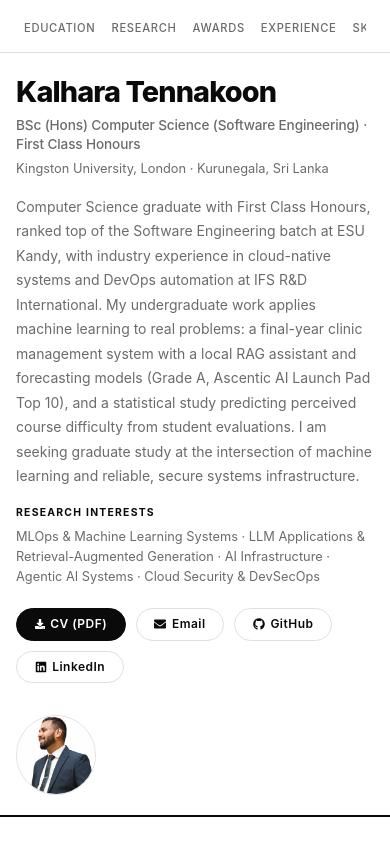
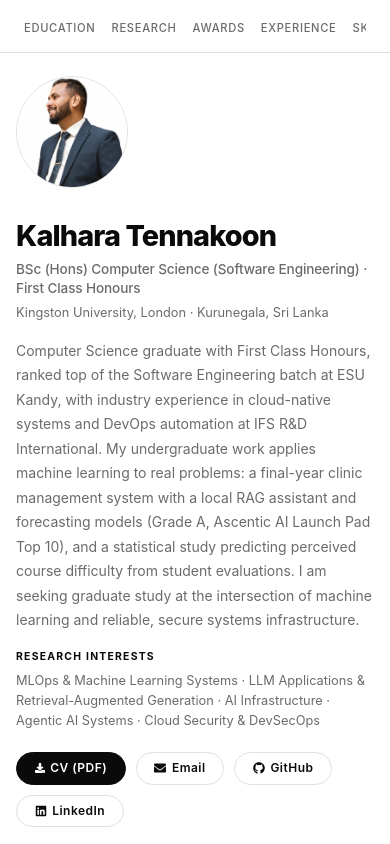
Before and after one commit to kalharatennakoon/kalharatennakoon.github.io, a React (Vite) app: page / in a window 390 px wide. Shown: the top 844 px of the page. Built offline with nearby package versions, Linux system fonts and the light colour scheme.

Commit message:
refactor: update profile image styling for better responsiveness and layout

```diff
--- a/src/components/Hero.tsx
+++ b/src/components/Hero.tsx
@@ -83,8 +83,8 @@ function Hero() {
           <img
             src="/profile.png"
             alt="Kalhara Tennakoon"
-            className="self-start"
-            style={{ width: '80px', height: '80px', borderRadius: '50%', objectFit: 'cover', objectPosition: 'top', flexShrink: 0, border: '1px solid var(--border-color)' }}
+            className="self-start order-first sm:order-last w-28 h-28 sm:w-[150px] sm:h-[150px]"
+            style={{ borderRadius: '50%', objectFit: 'cover', objectPosition: 'top', flexShrink: 0, border: '1px solid var(--border-color)' }}
           />
 
         </div>
```
